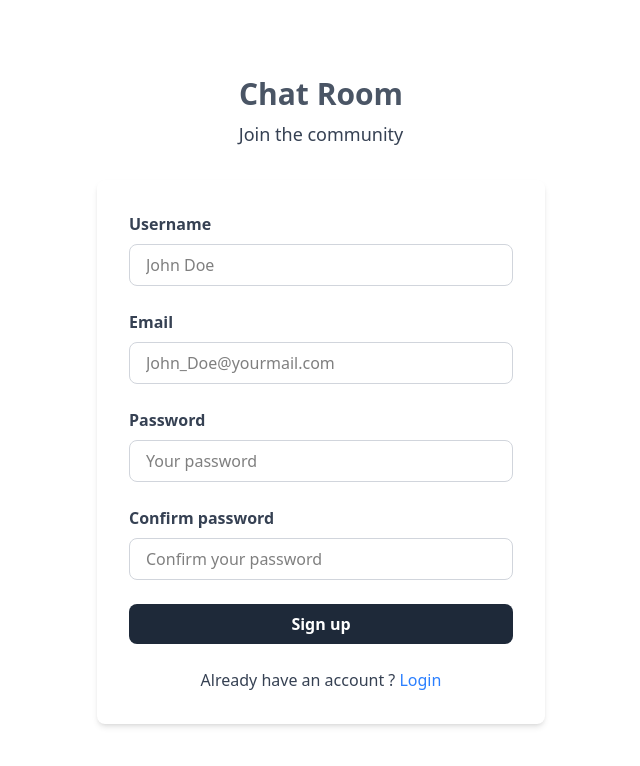
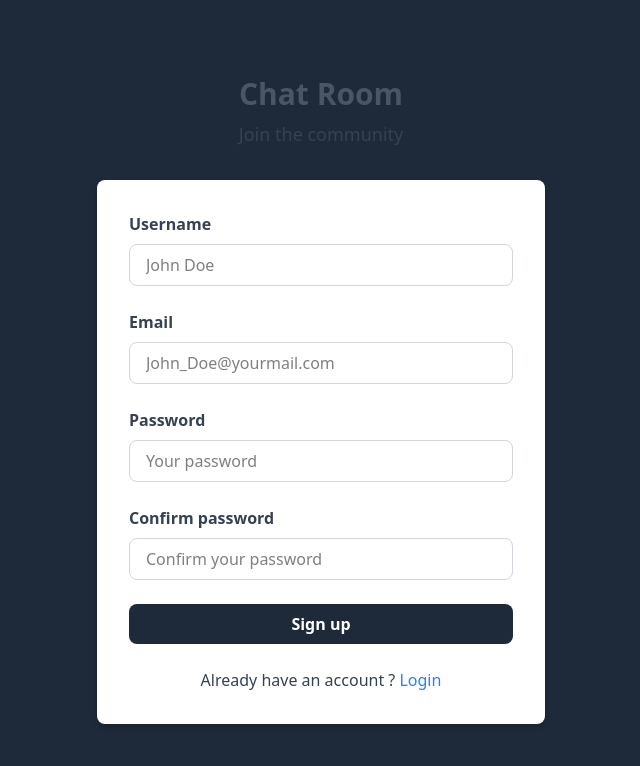
Before and after one commit to Gregory-Alexis/ChatRoom, a React app in the folder frontend/: page /signup in a window 1280 px wide. Shown: the top 766 px of the page, without its empty margins (319-959 px from the left). Built offline with nearby package versions, Linux system fonts and the light colour scheme; the HTML template or start-up script is replaced by a standard one.

Commit message:
layout style

```diff
--- a/frontend/src/layout/Layout.tsx
+++ b/frontend/src/layout/Layout.tsx
@@ -2,7 +2,7 @@ import { Outlet } from 'react-router-dom';
 
 const Layout = () => {
   return (
-    <div>
+    <div className='bg-gray-800 min-h-screen'>
       <Outlet />
     </div>
   );
```
